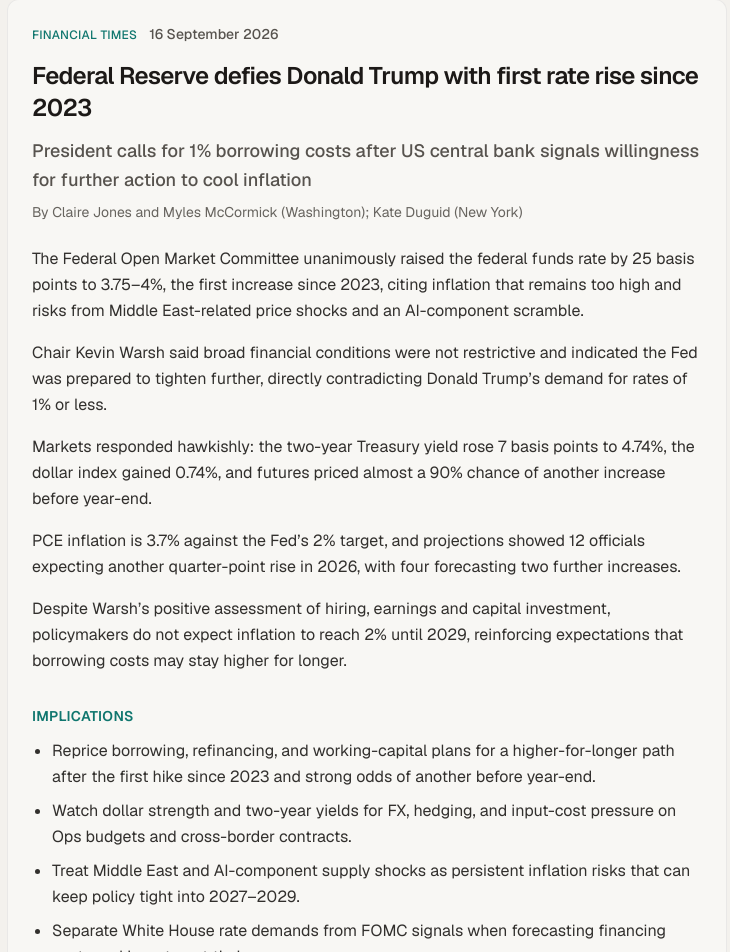
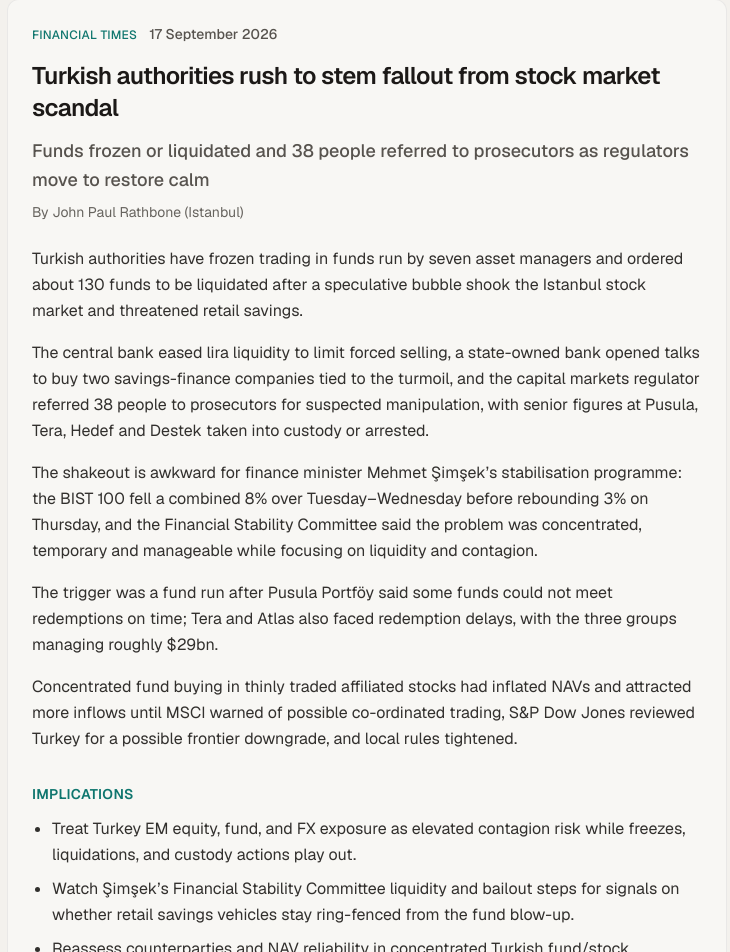
Before and after one commit to kongckk/personal-site, a Next.js app: page / in a window 1280 px wide. Shown: the part 1600-2552 px from the top of the page, without its empty margins (273-1003 px from the left). Built offline with nearby package versions, Linux system fonts and the light colour scheme.

Commit message:
Refresh FT top story: Turkish stock market scandal fallout

```diff
--- a/src/content/ftTopStory.ts
+++ b/src/content/ftTopStory.ts
@@ -2,20 +2,19 @@
   heading: "FT top story",
   source: "Financial Times",
   headline:
-    "Federal Reserve defies Donald Trump with first rate rise since 2023",
+    "Turkish authorities rush to stem fallout from stock market scandal",
   standfirst:
-    "President calls for 1% borrowing costs after US central bank signals willingness for further action to cool inflation",
-  authors:
-    "Claire Jones and Myles McCormick (Washington); Kate Duguid (New York)",
-  dateLabel: "16 September 2026",
-  url: "https://www.ft.com/content/f5ce5c38-76e3-4212-8c60-4c868f6dee70",
+    "Funds frozen or liquidated and 38 people referred to prosecutors as regulators move to restore calm",
+  authors: "John Paul Rathbone (Istanbul)",
+  dateLabel: "17 September 2026",
+  url: "https://www.ft.com/content/ef54585a-4d2f-4538-b185-9bff75ef2f5e",
   summary:
-    "The Federal Open Market Committee unanimously raised the federal funds rate by 25 basis points to 3.75–4%, the first increase since 2023, citing inflation that remains too high and risks from Middle East-related price shocks and an AI-component scramble. Chair Kevin Warsh said broad financial conditions were not restrictive and indicated the Fed was prepared to tighten further, directly contradicting Donald Trump’s demand for rates of 1% or less. Markets responded hawkishly: the two-year Treasury yield rose 7 basis points to 4.74%, the dollar index gained 0.74%, and futures priced almost a 90% chance of another increase before year-end. PCE inflation is 3.7% against the Fed’s 2% target, and projections showed 12 officials expecting another quarter-point rise in 2026, with four forecasting two further increases. Despite Warsh’s positive assessment of hiring, earnings and capital investment, policymakers do not expect inflation to reach 2% until 2029, reinforcing expectations that borrowing costs may stay higher for longer.",
+    "Turkish authorities have frozen trading in funds run by seven asset managers and ordered about 130 funds to be liquidated after a speculative bubble shook the Istanbul stock market and threatened retail savings. The central bank eased lira liquidity to limit forced selling, a state-owned bank opened talks to buy two savings-finance companies tied to the turmoil, and the capital markets regulator referred 38 people to prosecutors for suspected manipulation, with senior figures at Pusula, Tera, Hedef and Destek taken into custody or arrested. The shakeout is awkward for finance minister Mehmet Şimşek’s stabilisation programme: the BIST 100 fell a combined 8% over Tuesday–Wednesday before rebounding 3% on Thursday, and the Financial Stability Committee said the problem was concentrated, temporary and manageable while focusing on liquidity and contagion. The trigger was a fund run after Pusula Portföy said some funds could not meet redemptions on time; Tera and Atlas also faced redemption delays, with the three groups managing roughly $29bn. Concentrated fund buying in thinly traded affiliated stocks had inflated NAVs and attracted more inflows until MSCI warned of possible co-ordinated trading, S&P Dow Jones reviewed Turkey for a possible frontier downgrade, and local rules tightened.",
   implications: [
-    "Reprice borrowing, refinancing, and working-capital plans for a higher-for-longer path after the first hike since 2023 and strong odds of another before year-end.",
-    "Watch dollar strength and two-year yields for FX, hedging, and input-cost pressure on Ops budgets and cross-border contracts.",
-    "Treat Middle East and AI-component supply shocks as persistent inflation risks that can keep policy tight into 2027–2029.",
-    "Separate White House rate demands from FOMC signals when forecasting financing costs and investment timing.",
+    "Treat Turkey EM equity, fund, and FX exposure as elevated contagion risk while freezes, liquidations, and custody actions play out.",
+    "Watch Şimşek’s Financial Stability Committee liquidity and bailout steps for signals on whether retail savings vehicles stay ring-fenced from the fund blow-up.",
+    "Reassess counterparties and NAV reliability in concentrated Turkish fund/stock structures after MSCI and S&P Dow Jones scrutiny.",
+    "Price political–market interaction: emergency FS committee meetings have followed opposition shocks and Iran-war volatility; expect further policy intervention if the rebound fades.",
   ],
 } as const;
 
```
